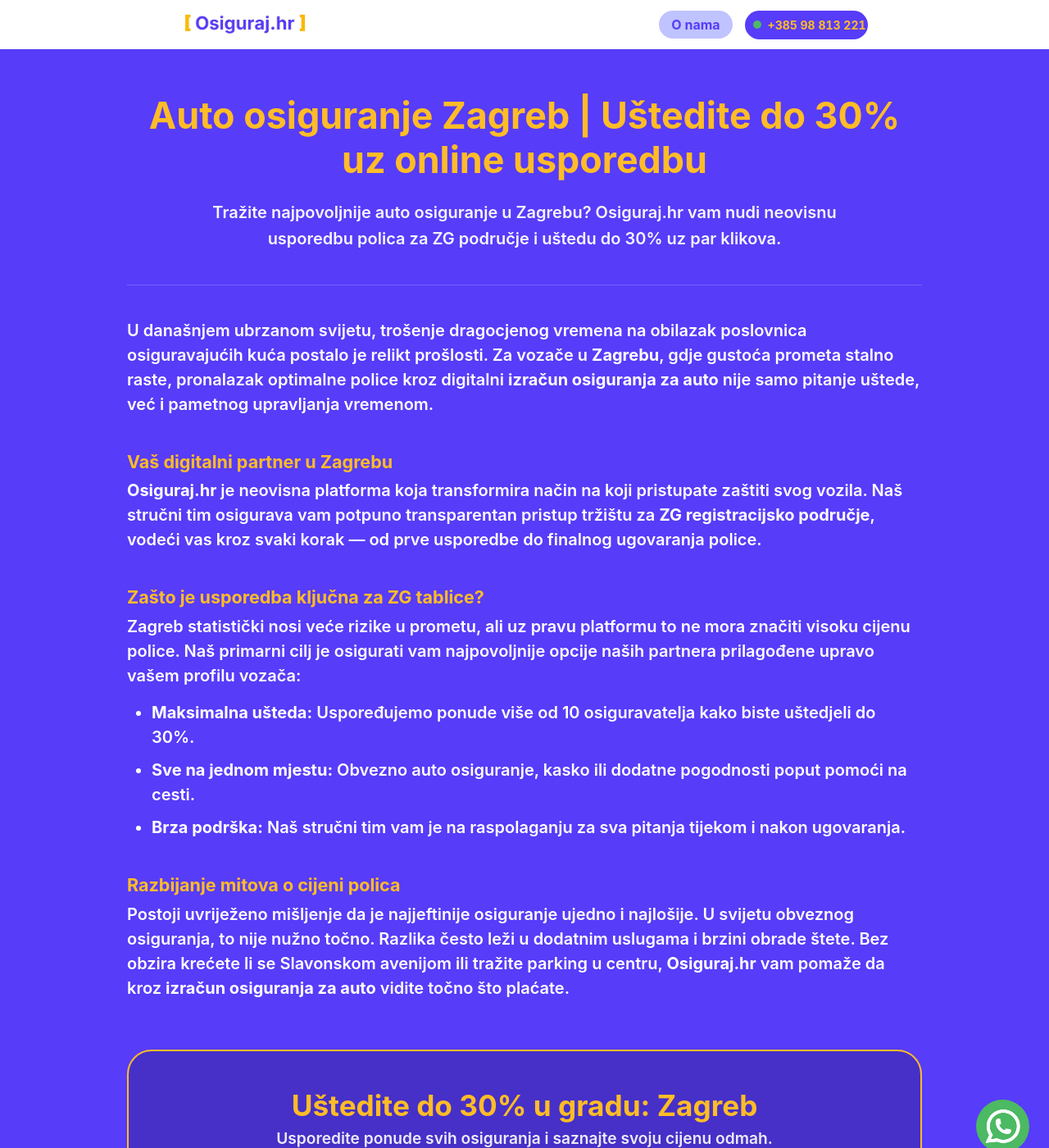
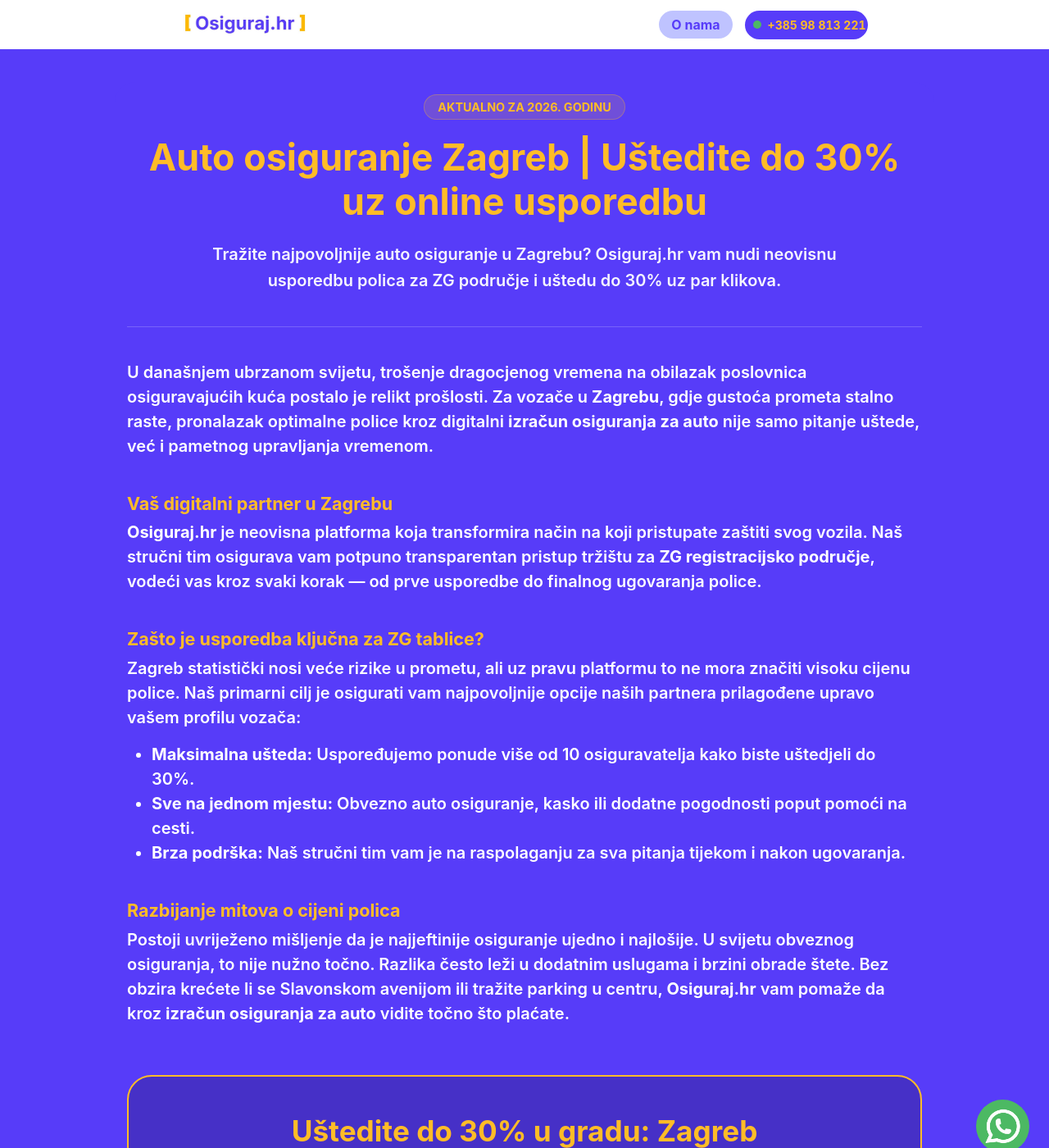
Before and after one commit to Filip-Gale/OsigurajHR, a Jekyll site: the page built from _gradovi/zagreb.md, in a window 1280 px wide and 1400 px high. Shown: the whole window at 82% size. Built offline with Jekyll 4.4.1, drawn with Linux system fonts in a browser that asks for light colours; some of the changed text lies outside the part shown.

Commit message:
Update grad.html

```diff
--- a/_layouts/grad.html
+++ b/_layouts/grad.html
@@ -36,8 +36,17 @@
             transform: translateY(4px);
             box-shadow: 0 4px 0 #27ae60;
         }
-        .post-content li {
-            margin-bottom: 10px;
+        /* Tag za godinu */
+        .year-tag {
+            display: inline-block;
+            background-color: rgba(255, 188, 39, 0.15);
+            color: #ffbc27;
+            padding: 6px 16px;
+            border-radius: 50px;
+            font-weight: bold;
+            font-size: 0.9rem;
+            margin-bottom: 20px;
+            border: 1px solid rgba(255, 188, 39, 0.3);
         }
     </style>
 </head>
@@ -52,6 +61,7 @@
     <main class="width-container-1000 text-white pad round" style="background-color: #573cf9;">
 
         <header style="text-align: center; border-bottom: 1px solid rgba(255,255,255,0.2); padding-bottom: 40px; margin-bottom: 40px;">
+            <div class="year-tag">AKTUALNO ZA 2026. GODINU</div>
             <h1 style="font-size: 2.8rem; color: #ffbc27; margin-bottom: 20px; line-height: 1.2;">{{ page.title }}</h1>
             <p style="font-size: 1.25rem; opacity: 0.95; max-width: 850px; margin: 0 auto; line-height: 1.6;">
                 {{ page.description }}
@@ -69,7 +79,6 @@
             <a href="/izracunaj-cijenu/" class="btn-saznaj">
                 SAZNAJ CIJENU →
             </a>
-            <p style="margin-top: 20px; font-size: 0.9rem; opacity: 0.7;">* Prosječna ušteda naših korisnika u 2026. godini</p>
         </div>
     </main>
 
```
